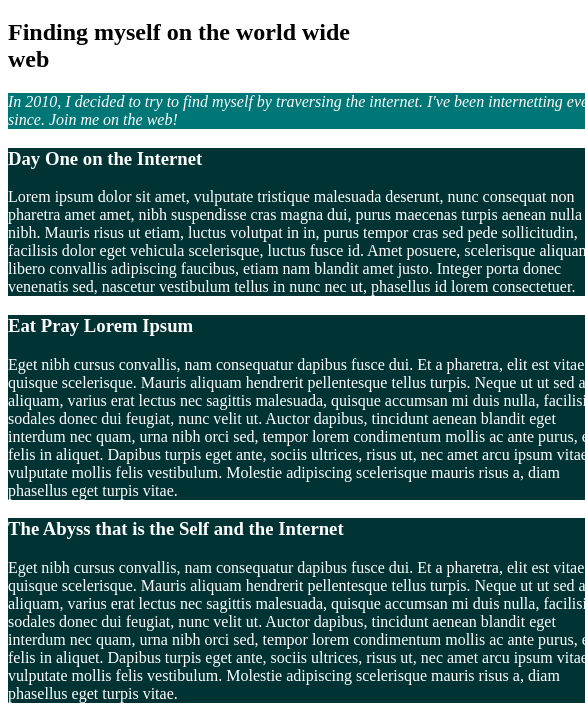
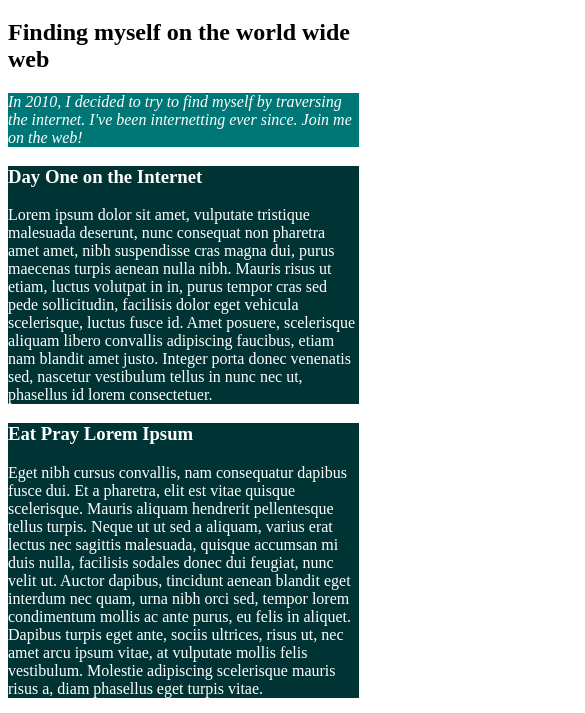
Before and after one commit to Pabarreyro/blog-about, a plain HTML site: page index.html in a window 390 px wide. Shown: the part 61-774 px from the top of the page, 585 px wide, since content can reach past the window. Drawn offline with Linux system fonts and the light colour scheme.

Commit message:
add media queries for div resizing

```diff
--- a/css/styles.css
+++ b/css/styles.css
@@ -18,3 +18,13 @@ div {
   color: white;
   background-color: #003333;
 }
+
+@media screen and (min-width: 300px) and (max-width:480px) {
+  div {
+    width: 90vw;
+  }
+}
+
+@media screen and (min-width: 700px) and (max-width: 1000px) {
+
+}
```
